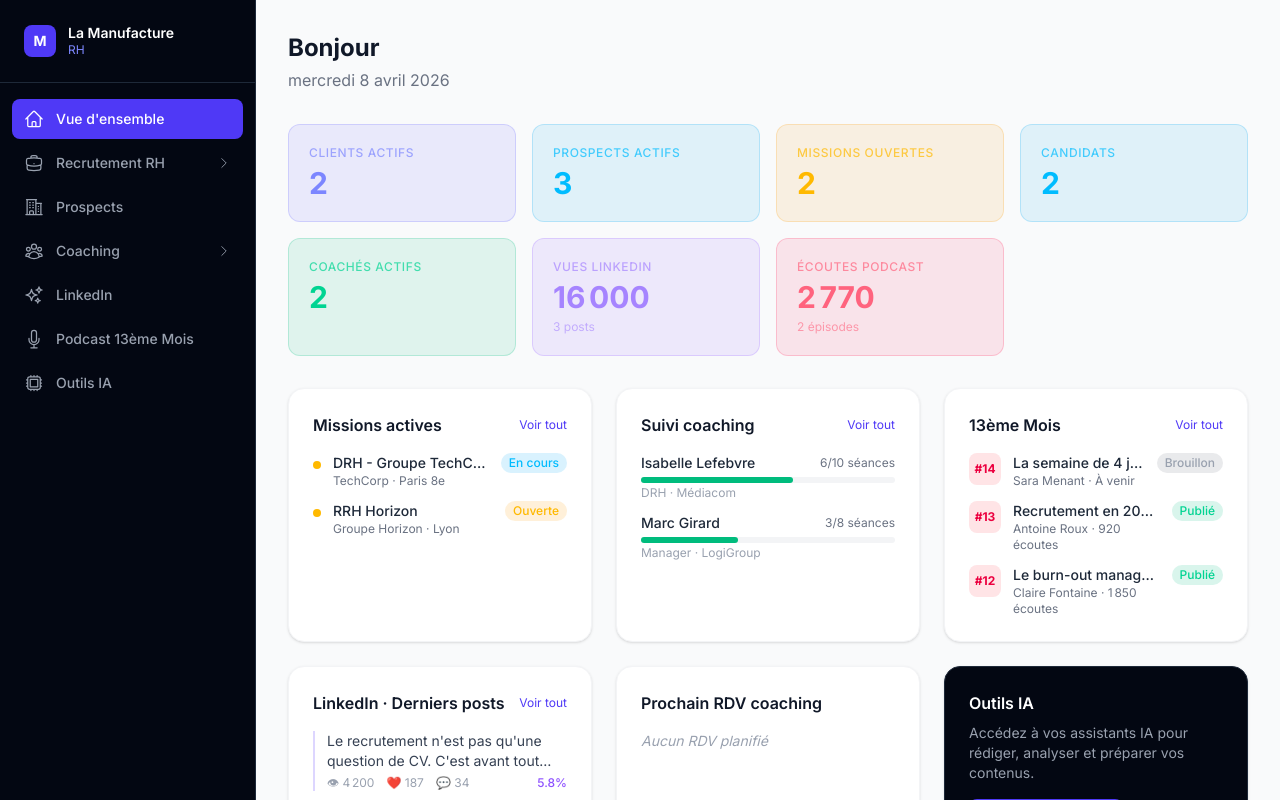
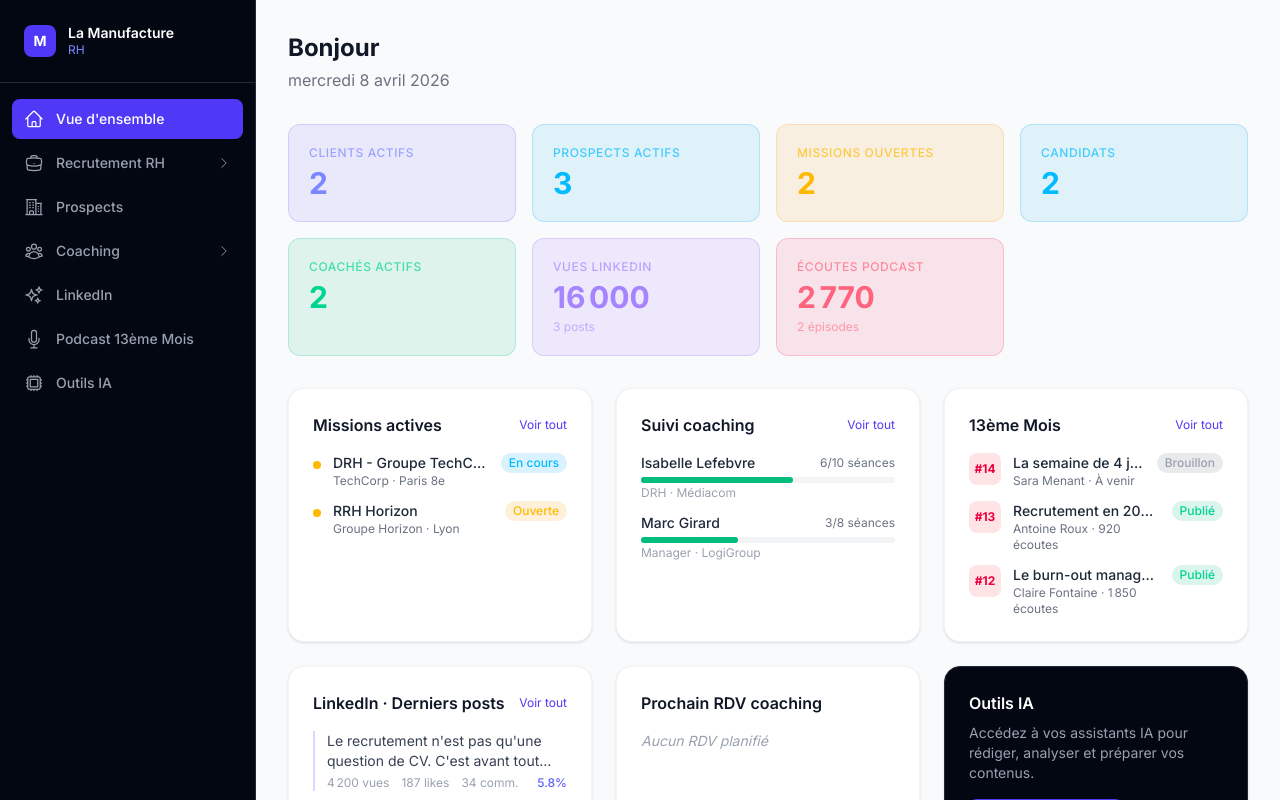
Before and after one commit to rosevuillier7-ui/LaManufactureRH, a Next.js app: page / in a window 1280 px wide. Shown: the top 800 px of the page. Built offline with nearby package versions, Linux system fonts and the light colour scheme.

Commit message:
style(design): FINDING-005 — replace emoji metric icons with text labels in LinkedIn posts

```diff
--- a/app/page.tsx
+++ b/app/page.tsx
@@ -206,10 +206,10 @@ export default function Home() {
               <div key={post.id} className="border-l-2 border-violet-200 pl-3">
                 <p className="text-sm text-gray-700 line-clamp-2">{post.contenu}</p>
                 <div className="flex gap-3 mt-1 text-xs text-gray-400">
-                  <span>👁 {post.vues.toLocaleString("fr-FR")}</span>
-                  <span>❤️ {post.likes}</span>
-                  <span>💬 {post.commentaires}</span>
-                  <span className="ml-auto text-violet-500 font-medium">
+                  <span>{post.vues.toLocaleString("fr-FR")} vues</span>
+                  <span>{post.likes} likes</span>
+                  <span>{post.commentaires} comm.</span>
+                  <span className="ml-auto text-indigo-500 font-medium">
                     {post.taux_engagement}%
                   </span>
                 </div>
```
